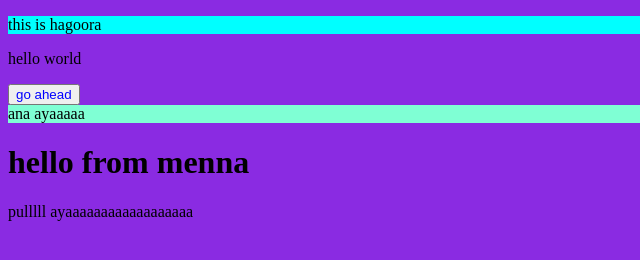
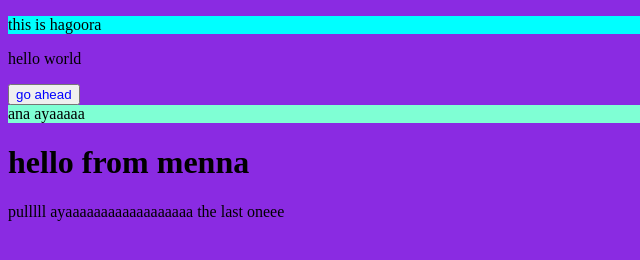
Before and after one commit to menna-25/learn-git, a plain HTML site: page index.html in a window 1280 px wide. Shown: the full height of the page, 0-640 px from the left. Drawn offline with Linux system fonts and the light colour scheme.

Commit message:
last edit

```diff
--- a/index.html
+++ b/index.html
@@ -13,6 +13,6 @@
     <button>go ahead</button>
     <div class="Aya">ana ayaaaaa</div>
     <h1>hello from menna</h1>
-    <p>pulllll ayaaaaaaaaaaaaaaaaaa</p>
+    <p>pulllll ayaaaaaaaaaaaaaaaaaa the last oneee</p>
 </body>
 </html>
```
